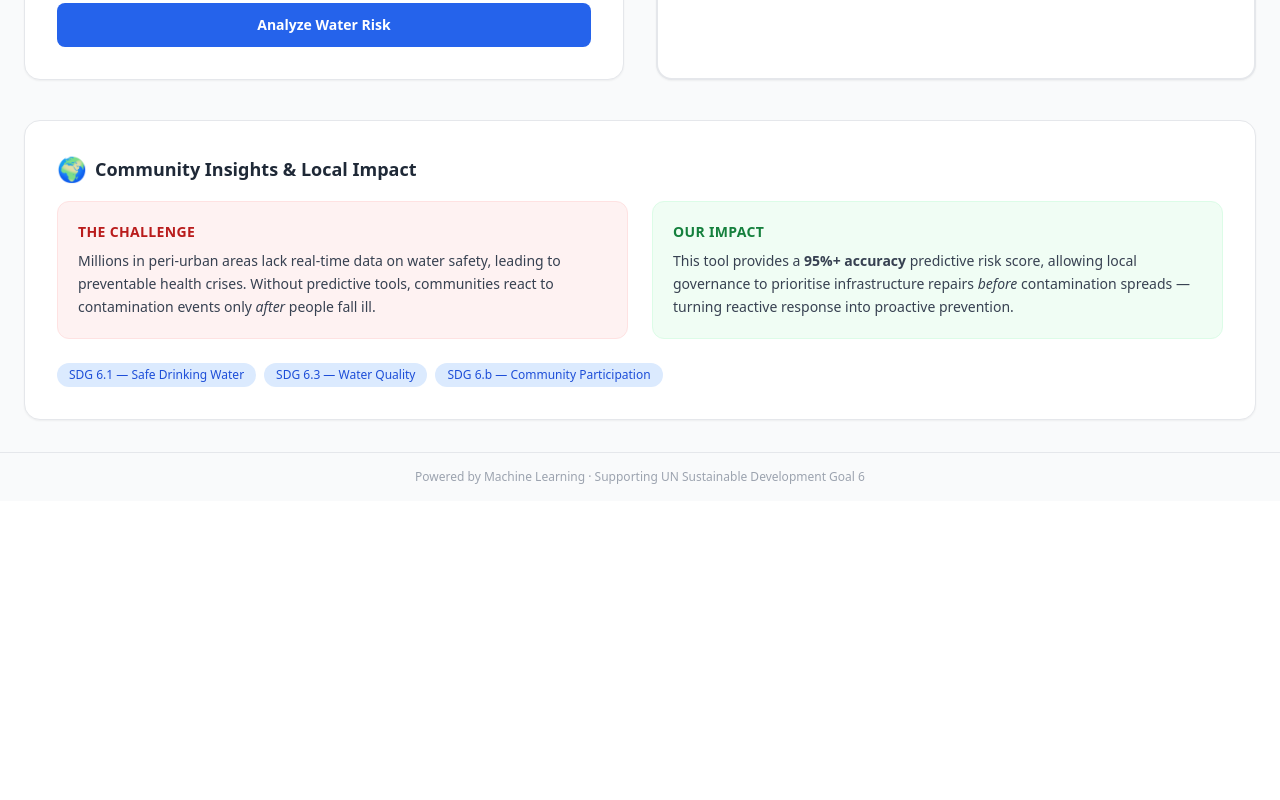
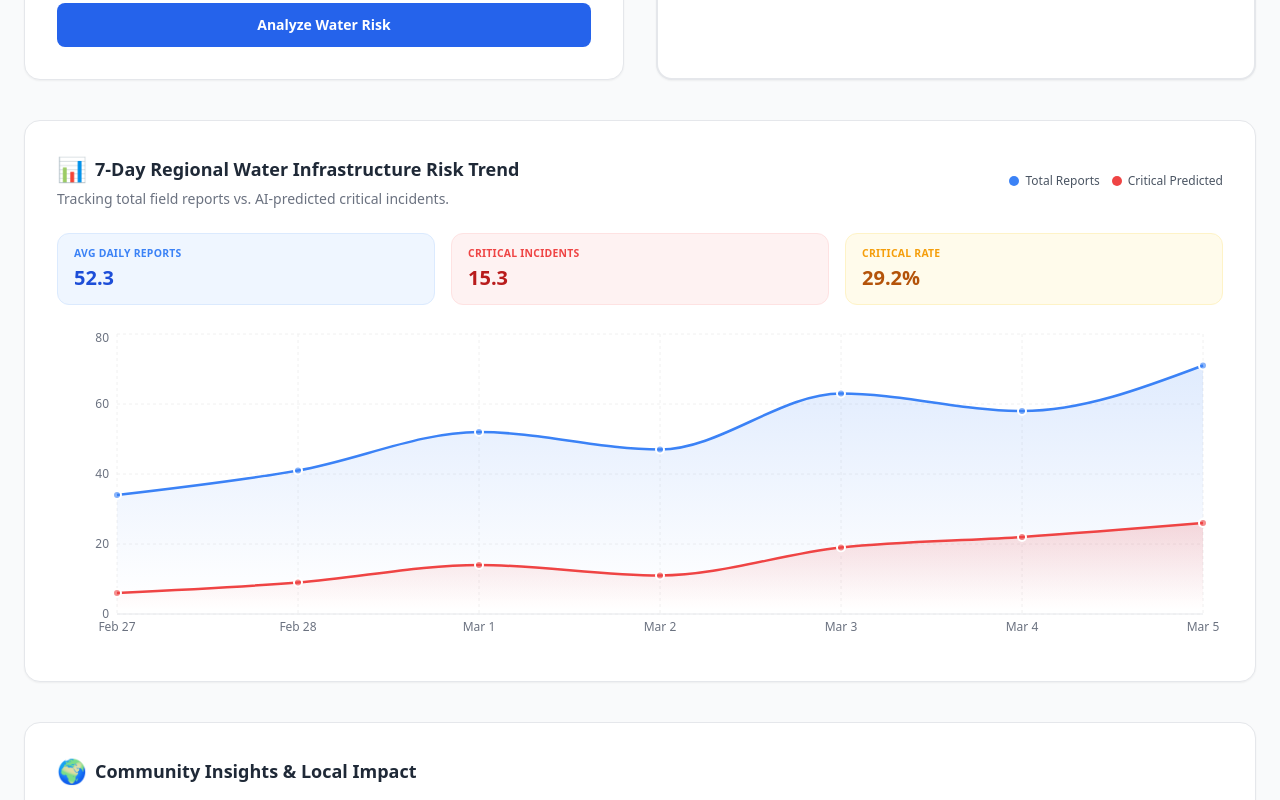
Before and after one commit to AnandShadow/Water-Management-Hub, a Next.js app: page / in a window 1280 px wide. Shown: the part 540-1340 px from the top of the page. Before the commit the page ends 1041 px from the top, so only its background shows below. Built offline with nearby package versions, Linux system fonts and the light colour scheme.

Commit message:
feat: add RiskTrendChart component with 7-day water infrastructure trend

```diff
--- /dev/null
+++ b/app/components/RiskTrendChart.tsx
@@ -0,0 +1,168 @@
+"use client";
+
+import {
+  AreaChart,
+  Area,
+  XAxis,
+  YAxis,
+  CartesianGrid,
+  Tooltip,
+  ResponsiveContainer,
+  Legend,
+} from "recharts";
+
+/* ---------- 7-day mock data ---------- */
+const data = [
+  { day: "Feb 27", totalReports: 34, criticalPredicted: 6 },
+  { day: "Feb 28", totalReports: 41, criticalPredicted: 9 },
+  { day: "Mar 1",  totalReports: 52, criticalPredicted: 14 },
+  { day: "Mar 2",  totalReports: 47, criticalPredicted: 11 },
+  { day: "Mar 3",  totalReports: 63, criticalPredicted: 19 },
+  { day: "Mar 4",  totalReports: 58, criticalPredicted: 22 },
+  { day: "Mar 5",  totalReports: 71, criticalPredicted: 26 },
+];
+
+/* ---------- Custom tooltip ---------- */
+function CustomTooltip({
+  active,
+  payload,
+  label,
+}: {
+  active?: boolean;
+  payload?: { color: string; name: string; value: number }[];
+  label?: string;
+}) {
+  if (!active || !payload?.length) return null;
+  return (
+    <div className="rounded-xl bg-white shadow-lg border border-gray-200 px-4 py-3 text-xs">
+      <p className="font-semibold text-gray-700 mb-1.5">{label}</p>
+      {payload.map((entry) => (
+        <p key={entry.name} className="flex items-center gap-2" style={{ color: entry.color }}>
+          <span
+            className="inline-block h-2 w-2 rounded-full"
+            style={{ backgroundColor: entry.color }}
+          />
+          <span className="font-medium">{entry.name}:</span>
+          <span className="font-bold">{entry.value}</span>
+        </p>
+      ))}
+    </div>
+  );
+}
+
+/* ================================================================
+   RiskTrendChart — 7-Day Regional Water Infrastructure Risk Trend
+   ================================================================ */
+export default function RiskTrendChart() {
+  return (
+    <section className="mt-10 bg-white rounded-2xl shadow-sm border border-gray-200 p-6 sm:p-8">
+      {/* Header */}
+      <div className="flex flex-col sm:flex-row sm:items-center sm:justify-between gap-2 mb-6">
+        <div>
+          <h2 className="text-lg font-semibold text-gray-800 flex items-center gap-2">
+            <span className="text-2xl">📊</span>
+            7-Day Regional Water Infrastructure Risk Trend
+          </h2>
+          <p className="text-sm text-gray-500 mt-1">
+            Tracking total field reports vs. AI-predicted critical incidents.
+          </p>
+        </div>
+
+        {/* Legend badges */}
+        <div className="flex items-center gap-3">
+          <span className="inline-flex items-center gap-1.5 text-xs font-medium text-gray-600">
+            <span className="h-2.5 w-2.5 rounded-full bg-blue-500" /> Total Reports
+          </span>
+          <span className="inline-flex items-center gap-1.5 text-xs font-medium text-gray-600">
+            <span className="h-2.5 w-2.5 rounded-full bg-red-500" /> Critical Predicted
+          </span>
+        </div>
+      </div>
+
+      {/* Summary stat strip */}
+      <div className="grid grid-cols-3 gap-4 mb-6">
+        <div className="rounded-xl bg-blue-50 border border-blue-100 px-4 py-3">
+          <p className="text-[0.65rem] uppercase tracking-wide text-blue-500 font-semibold">
+            Avg Daily Reports
+          </p>
+          <p className="text-xl font-bold text-blue-700 mt-0.5">52.3</p>
+        </div>
+        <div className="rounded-xl bg-red-50 border border-red-100 px-4 py-3">
+          <p className="text-[0.65rem] uppercase tracking-wide text-red-500 font-semibold">
+            Critical Incidents
+          </p>
+          <p className="text-xl font-bold text-red-700 mt-0.5">15.3</p>
+        </div>
+        <div className="rounded-xl bg-amber-50 border border-amber-100 px-4 py-3">
+          <p className="text-[0.65rem] uppercase tracking-wide text-amber-500 font-semibold">
+            Critical Rate
+          </p>
+          <p className="text-xl font-bold text-amber-700 mt-0.5">29.2%</p>
+        </div>
+      </div>
+
+      {/* Chart */}
+      <div className="w-full h-72 sm:h-80">
+        <ResponsiveContainer width="100%" height="100%">
+          <AreaChart data={data} margin={{ top: 5, right: 20, bottom: 5, left: 0 }}>
+            <defs>
+              <linearGradient id="gradBlue" x1="0" y1="0" x2="0" y2="1">
+                <stop offset="5%" stopColor="#3b82f6" stopOpacity={0.25} />
+                <stop offset="95%" stopColor="#3b82f6" stopOpacity={0} />
+              </linearGradient>
+              <linearGradient id="gradRed" x1="0" y1="0" x2="0" y2="1">
+                <stop offset="5%" stopColor="#ef4444" stopOpacity={0.3} />
+                <stop offset="95%" stopColor="#ef4444" stopOpacity={0} />
+              </linearGradient>
+            </defs>
+
+            <CartesianGrid strokeDasharray="3 3" stroke="#f0f0f0" />
+            <XAxis
+              dataKey="day"
+              tick={{ fontSize: 12, fill: "#6b7280" }}
+              axisLine={{ stroke: "#e5e7eb" }}
+              tickLine={false}
+            />
+            <YAxis
+              tick={{ fontSize: 12, fill: "#6b7280" }}
+              axisLine={false}
+              tickLine={false}
+              domain={[0, "auto"]}
+            />
+            <Tooltip content={<CustomTooltip />} />
+            <Legend
+              verticalAlign="top"
+              align="right"
+              height={0}
+              wrapperStyle={{ display: "none" }}
+            />
+
+            {/* Total Reports — blue fill */}
+            <Area
+              type="monotone"
+              dataKey="totalReports"
+              name="Total Reports"
+              stroke="#3b82f6"
+              strokeWidth={2.5}
+              fill="url(#gradBlue)"
+              dot={{ r: 4, fill: "#3b82f6", strokeWidth: 2, stroke: "#fff" }}
+              activeDot={{ r: 6, strokeWidth: 2, stroke: "#fff" }}
+            />
+
+            {/* Critical Incidents — red/orange fill */}
+            <Area
+              type="monotone"
+              dataKey="criticalPredicted"
+              name="Critical Predicted"
+              stroke="#ef4444"
+              strokeWidth={2.5}
+              fill="url(#gradRed)"
+              dot={{ r: 4, fill: "#ef4444", strokeWidth: 2, stroke: "#fff" }}
+              activeDot={{ r: 6, strokeWidth: 2, stroke: "#fff" }}
+            />
+          </AreaChart>
+        </ResponsiveContainer>
+      </div>
+    </section>
+  );
+}
--- a/app/page.tsx
+++ b/app/page.tsx
@@ -1,6 +1,7 @@
 "use client";
 
 import { useState } from "react";
+import RiskTrendChart from "./components/RiskTrendChart";
 
 /* ---------- Types ---------- */
 interface PredictionResult {
@@ -402,6 +403,9 @@ export default function WaterDashboard() {
           </section>
         </div>
 
+        {/* =============== 7-Day Water Risk Trend Chart =============== */}
+        <RiskTrendChart />
+
         {/* =============== Community Insights — SDG 6 Impact =============== */}
         <section className="mt-10 bg-white rounded-2xl shadow-sm border border-gray-200 p-6 sm:p-8">
           <h2 className="text-lg font-semibold text-gray-800 mb-4 flex items-center gap-2">
--- a/package.json
+++ b/package.json
@@ -11,7 +11,8 @@
   "dependencies": {
     "next": "14.2.0",
     "react": "^18",
-    "react-dom": "^18"
+    "react-dom": "^18",
+    "recharts": "^3.7.0"
   },
   "devDependencies": {
     "@types/node": "^20",
```
Also changed, not shown: 1 other file (tests, documents, lock files or other folders).
